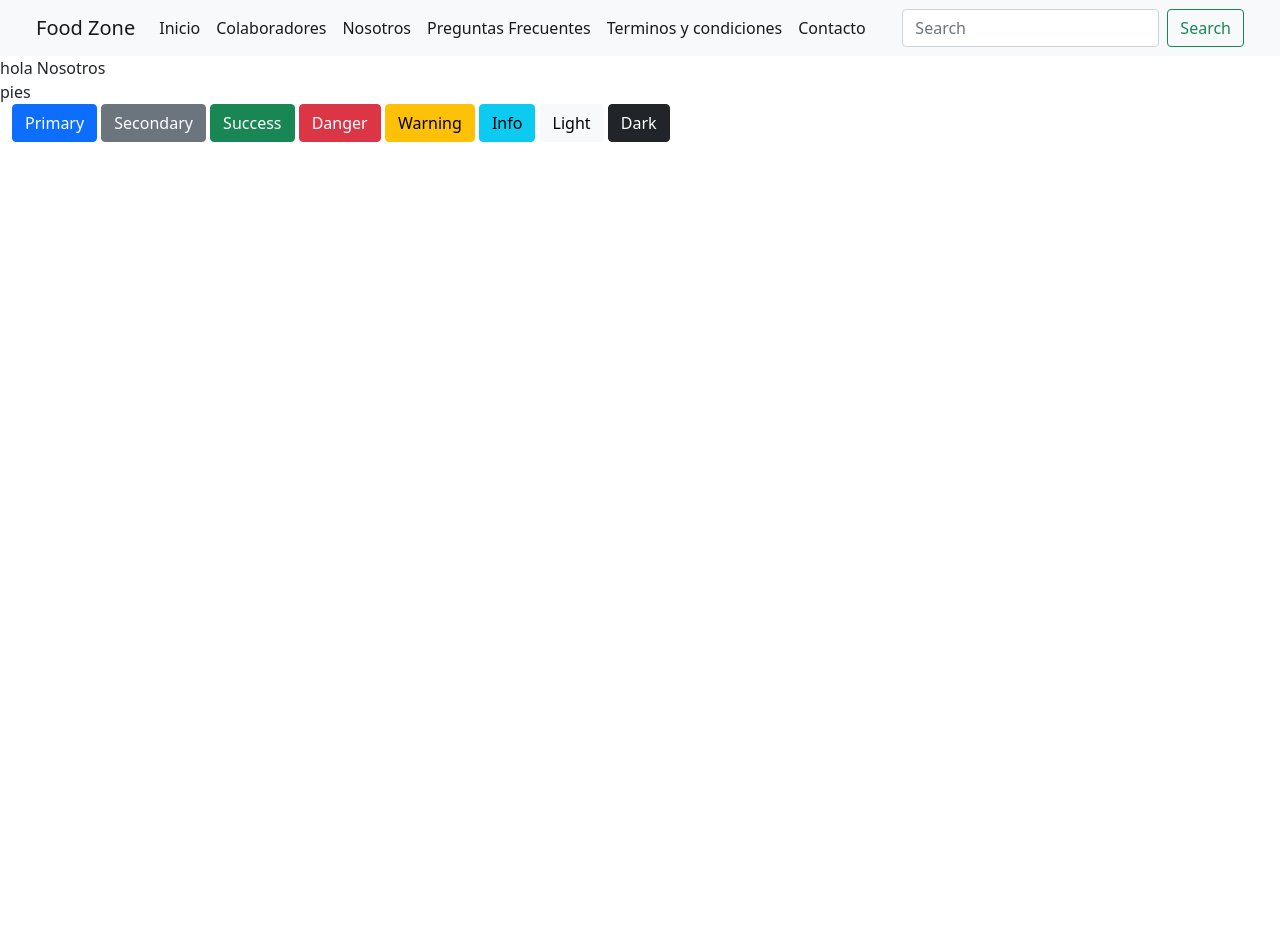
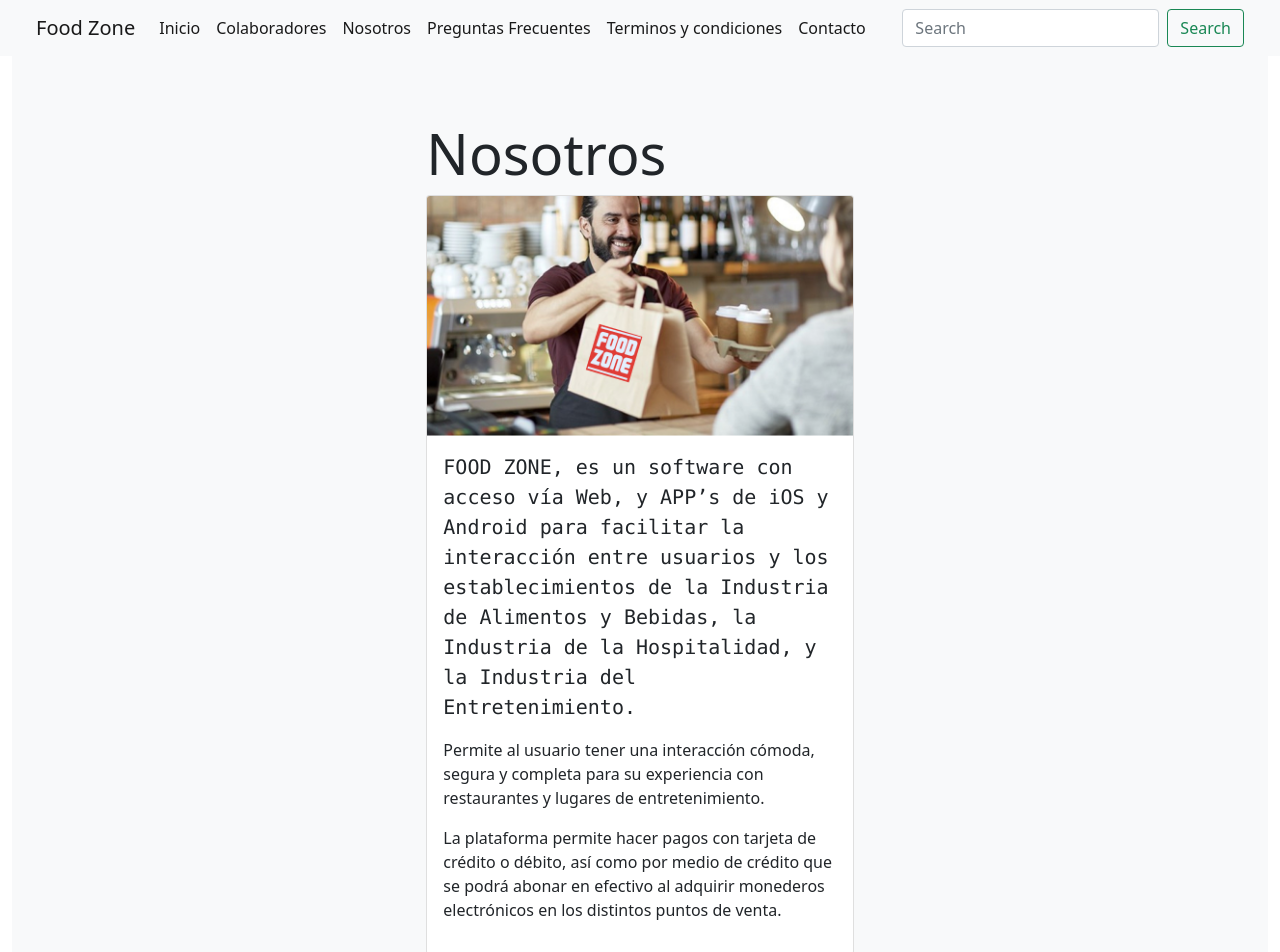
Before and after one commit to PedroCruzNOK/food-zones, a Svelte app: page /nosotros in a window 1280 px wide. Shown: the top 952 px of the page. Before the commit the page ends 800 px from the top, so only its background shows below. Built offline with nearby package versions, Linux system fonts and the light colour scheme.

Commit message:
add cdn js

```diff
--- a/public/global.css
+++ b/public/global.css
@@ -1,3 +1,5 @@
 @import url("https://cdn.jsdelivr.net/npm/bootstrap-icons@1.5.0/font/bootstrap-icons.css");
 @import url("https://cdn.jsdelivr.net/npm/bootstrap@5.0.1/dist/css/bootstrap.min.css");
 @import url("https://cdn.jsdelivr.net/npm/bootstrap@5.0.1/dist/js/bootstrap.bundle.min.js");
+@import url("https://cdn.jsdelivr.net/npm/@popperjs/core@2.9.2/dist/umd/popper.min.js");
+@import url("https://cdn.jsdelivr.net/npm/bootstrap@5.0.1/dist/js/bootstrap.min.js");
--- a/src/App.svelte
+++ b/src/App.svelte
@@ -1,8 +1,8 @@
 <script>
-	import {Router, Link, Route} from "svelte-routing";
-	import Header from './components/Header.svelte'
-	import Footer from './components/Footer.svelte'
-	import Home from './views/Home.svelte'
+  import { Router, Link, Route } from "svelte-routing";
+  import Header from "./components/Header.svelte";
+  import Footer from "./components/Footer.svelte";
+  import Home from "./views/Home.svelte";
   import Partners from "./views/Partners.svelte";
   import About from "./views/About.svelte";
   import Questions from "./views/Questions.svelte";
@@ -10,13 +10,9 @@
   import Contact from "./views/Contact.svelte";
 </script>
 
-
-
-
 <div class="container-fluid">
-
   <Router>
-			<Header></Header>
+    <Header />
     <Route path="/">
       <Home />
     </Route>
@@ -35,7 +31,7 @@
     <Route path="/contacto">
       <Contact />
     </Route>
-			<Footer></Footer>
+    <Footer />
   </Router>
   <button type="button" class="btn btn-primary">Primary</button>
   <button type="button" class="btn btn-secondary">Secondary</button>
@@ -47,9 +43,5 @@
   <button type="button" class="btn btn-dark">Dark</button>
 </div>
 
-
-<style >
-
-
-
+<style>
 </style>
--- a/src/views/About.svelte
+++ b/src/views/About.svelte
@@ -1,7 +1,38 @@
 <script>
-
 </script>
 
 <div class="row">
-    hola Nosotros
+  <main>
+    <div class="position-relative overflow-hidden  bg-light">
+      <div class="col-md-5 p-lg-5 mx-auto my-3">
+        <h1 class="display-4 fw-normal">Nosotros</h1>
+
+        <div class="card">
+          <img src="./img/FZ 1.png" class="card-img-top img-fluid" alt="..." />
+          <div class="card-body">
+            <p class=" text-break fs-5 font-monospace">
+              FOOD ZONE, es un software con acceso vía Web, y APP’s de iOS y
+              Android para facilitar la interacción entre usuarios y los
+              establecimientos de la Industria de Alimentos y Bebidas, la
+              Industria de la Hospitalidad, y la Industria del Entretenimiento.
+            </p>
+            <p>
+              Permite al usuario tener una interacción cómoda, segura y completa
+              para su experiencia con restaurantes y lugares de entretenimiento.
+            </p>
+            <p>
+              La plataforma permite hacer pagos con tarjeta de crédito o débito,
+              así como por medio de crédito que se podrá abonar en efectivo al
+              adquirir monederos electrónicos en los distintos puntos de venta.
+            </p>
+          </div>
+        </div>
+        <p class=" fw-normal" />
+      </div>
+      <div class="product-device shadow-sm d-none d-md-block" />
+      <div
+        class="product-device product-device-2 shadow-sm d-none d-md-block"
+      />
+    </div>
+  </main>
 </div>
```
Lines whose indentation alone changed are shown as unchanged.
